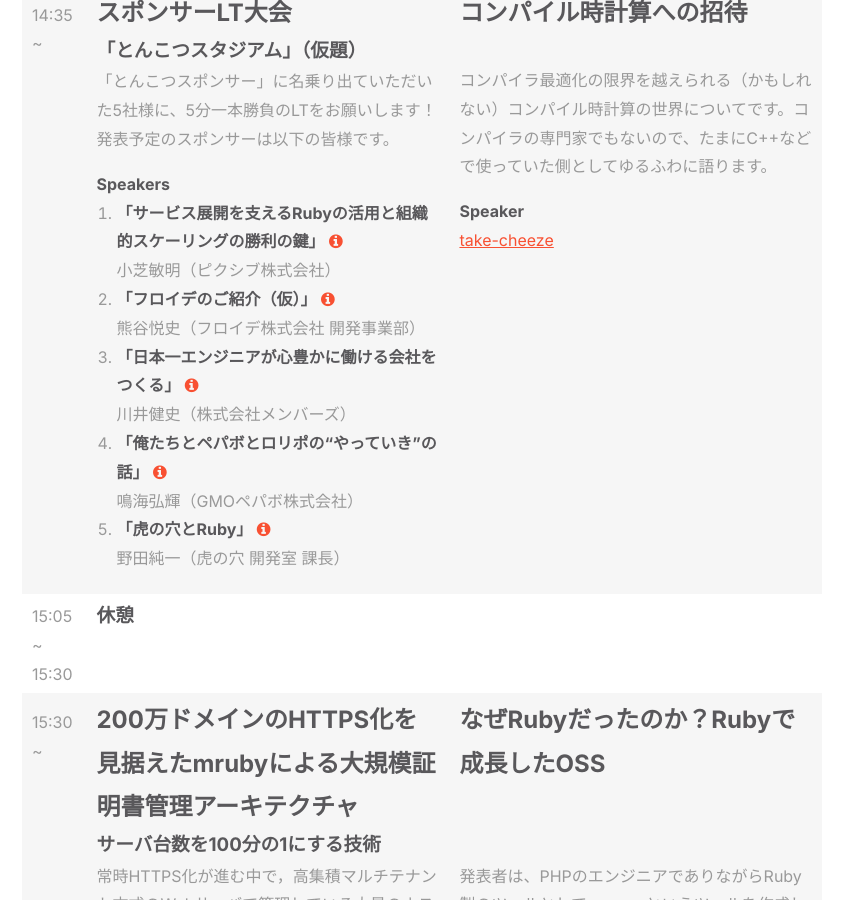
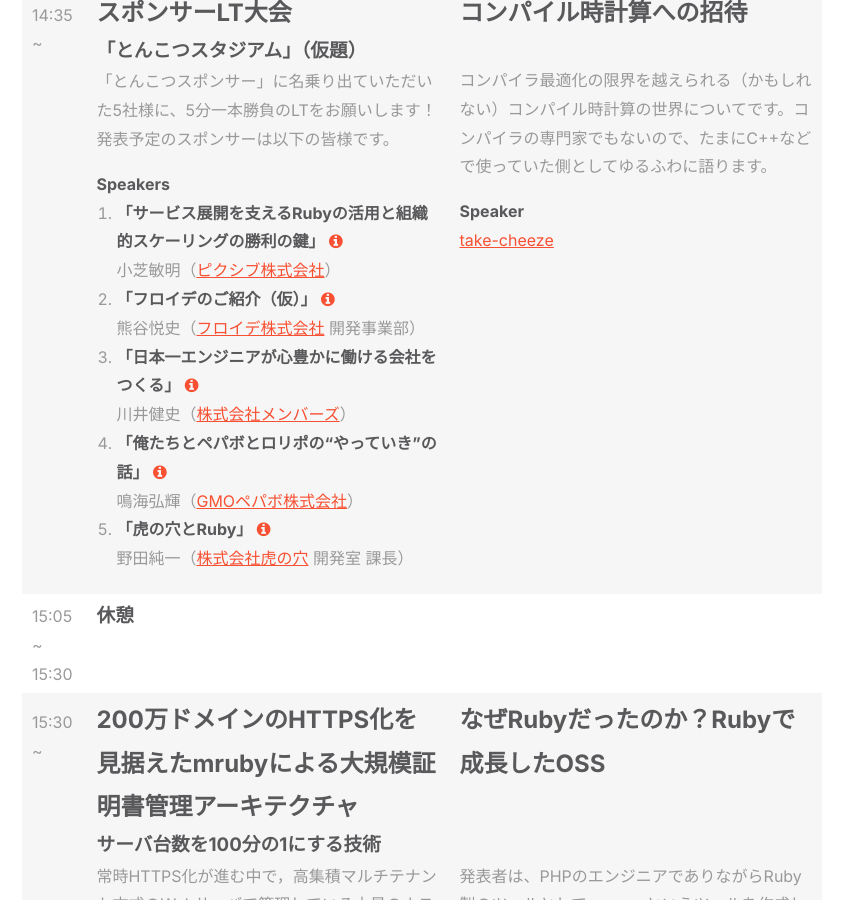
Before and after one commit to fukuokarb/fukuokark02, a Jekyll site: the page built from timetable.html, in a window 1280 px wide and 900 px high, scrolled down 3041 px. Shown: the whole window, without its empty margins (218-1060 px from the left). Built offline with Jekyll 4.4.1, drawn with Linux system fonts in a browser that asks for light colours; nearby versions of some CDN libraries.

Commit message:
とんこつ様にリンク追加

```diff
--- a/timetable.html
+++ b/timetable.html
@@ -193,19 +193,19 @@
         <ol>
           <li><strong style="color: #59585B;">「サービス展開を支えるRubyの活用と組織的スケーリングの勝利の鍵」</strong>
             <a class="tooltip" title="ピクシブでは「創作活動がもっと楽しくなる場所を作ること」をミッションとして、イラストコミュニケーションサービス「pixiv」をはじめとした様々なサービスを営んでいます。今日では https://www.pixiv.co.jp/service/ の大多数がRubyで動いており、サービスを支える礎となっています。このトークでは具体的な活用方法と、今のような利用状況に至るまでの議論、経緯、意思決定を述べ、事業会社としてのRubyの活用の現状について将来像を明確にします。"><i class="fa fa-info-circle"></i></a><br>
-          小芝敏明（ピクシブ株式会社） </li>
+          小芝敏明（<a href="https://www.pixiv.co.jp/">ピクシブ株式会社</a>） </li>
           <li><strong style="color: #59585B;">「フロイデのご紹介（仮）」</strong>
             <a class="tooltip" title="「無職フリーターを1000人エンジニアにする」をミッションに掲げるフロイデのご紹介を致します！"><i class="fa fa-info-circle"></i></a><br>
-          熊谷悦史（フロイデ株式会社 開発事業部） </li>
+          熊谷悦史（<a href="https://froide.co.jp/">フロイデ株式会社</a> 開発事業部） </li>
           <li><strong style="color: #59585B;">「日本一エンジニアが心豊かに働ける会社をつくる」</strong>
             <a class="tooltip" title="場所にとらわれない新しい働き方を実現することを通じて、エンジニアとして一生手を動かせて輝き続けられるような企業を目指す株式会社メンバーズエッジ（2017年にメンバーズより独立）のチャレンジについてお話させていただきます。"><i class="fa fa-info-circle"></i></a><br>
-          川井健史（株式会社メンバーズ） </li>
+          川井健史（<a href="http://www.members.co.jp/">株式会社メンバーズ</a>） </li>
           <li><strong style="color: #59585B;">「俺たちとペパボとロリポの“やっていき”の話」</strong>
             <a class="tooltip" title="懇親会スポンサーでもあるGMOペパボについてのご紹介と、現在福岡支社のメンバーで力を入れていて開発しており、Ruby on Railsの利用もサポートしているプラットフォーム「ロリポップ！マネージドクラウド」のお話をします。"><i class="fa fa-info-circle"></i></a><br>
-          鳴海弘輝（GMOペパボ株式会社） </li>
+          鳴海弘輝（<a href="https://pepabo.com/">GMOペパボ株式会社</a>） </li>
           <li><strong style="color: #59585B;">「虎の穴とRuby」</strong>
             <a class="tooltip" title="虎の穴のサービスのどの部分でRubyやRailsを活用しているか発表します。"><i class="fa fa-info-circle"></i></a><br>
-          野田純一（虎の穴 開発室 課長） </li>
+          野田純一（<a href="https://yumenosora.co.jp/">株式会社虎の穴</a> 開発室 課長） </li>
         </ol>
       </div>
       <div class="default-section__table__cell">
```
